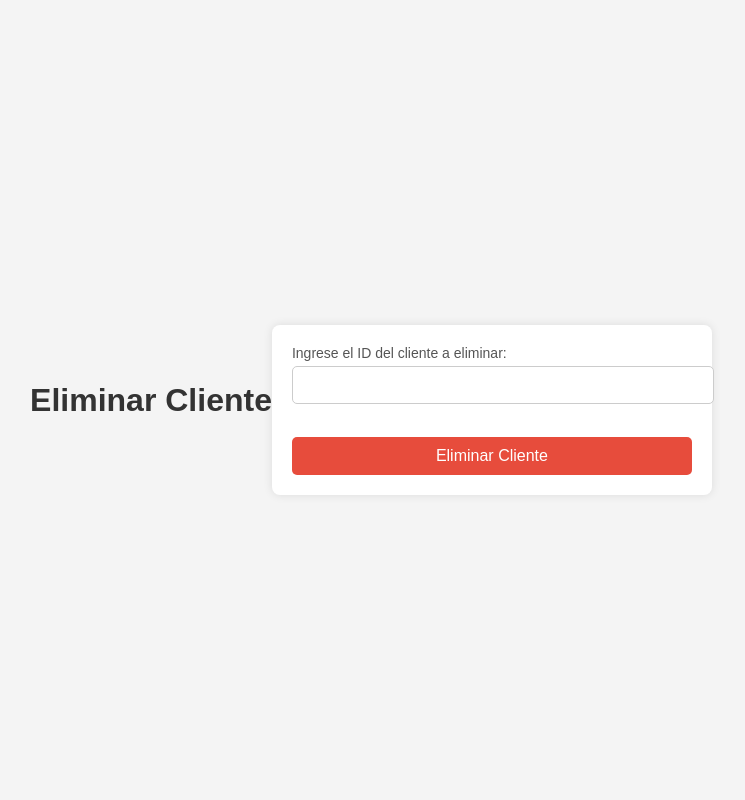
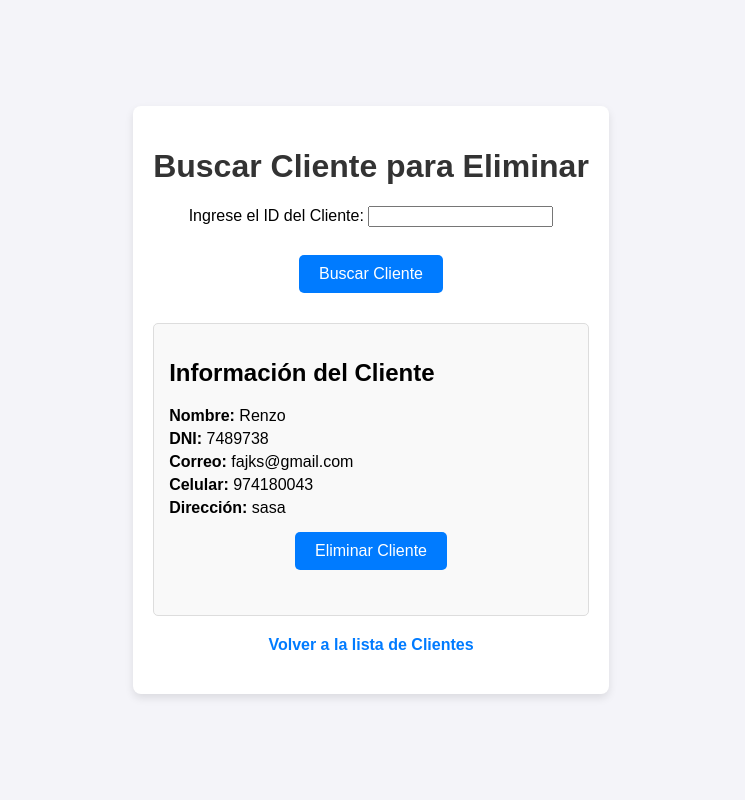
Before and after one commit to JoacoGE/Proyecto-IngDatos, a Python web app: template templates/eliminar_clientes.html in a window 1280 px wide. Shown: the whole page, without its empty margins (269-1014 px from the left). Run offline with Jinja, Linux system fonts and the light colour scheme; the template is opened without the code that fills it, so the values that code supplies are empty.

Commit message:
FINAL FINAL

```diff
--- a/static/stylesCliente.css
+++ b/static/stylesCliente.css
@@ -1,3 +1,4 @@
+/* Estilos generales */
 body {
     font-family: 'Arial', sans-serif;
     background-color: #f8f8f8;
@@ -14,6 +15,7 @@ h1 {
     font-weight: bold;
 }
 
+/* Tabla */
 table {
     width: 85%;
     margin: 40px auto;
--- a/static/stylesEliminar.css
+++ b/static/stylesEliminar.css
@@ -1,85 +1,48 @@
-/* Estilos generales */
-body {
+.container {
+    max-width: 800px;
+    margin: 0 auto;
+    padding: 20px;
     font-family: Arial, sans-serif;
-    background-color: #f4f4f4;
-    margin: 0;
-    padding: 0;
-    display: flex;
-    justify-content: center;
-    align-items: center;
-    height: 100vh;
 }
 
 h1 {
-    color: #333;
     text-align: center;
 }
 
-/* Estilo para el contenedor del formulario */
 form {
-    background-color: #fff;
-    padding: 20px;
-    border-radius: 8px;
-    box-shadow: 0 0 10px rgba(0, 0, 0, 0.1);
-    width: 100%;
-    max-width: 400px;
-    margin-top: 20px;
-}
-
-/* Estilos para los campos de entrada */
-label {
-    font-size: 14px;
-    color: #555;
-    display: block;
-    margin-bottom: 5px;
-}
-
-input[type="text"] {
-    width: 100%;
-    padding: 10px;
-    margin-bottom: 15px;
-    border: 1px solid #ccc;
-    border-radius: 5px;
-    font-size: 14px;
+    text-align: center;
+    margin-bottom: 20px;
 }
 
 button {
-    width: 100%;
-    padding: 10px;
-    background-color: #e74c3c;
-    color: #fff;
+    margin: 10px 0;
+    padding: 10px 20px;
+    background-color: #007BFF;
+    color: white;
     border: none;
     border-radius: 5px;
-    font-size: 16px;
     cursor: pointer;
-    transition: background-color 0.3s ease;
 }
 
 button:hover {
-    background-color: #c0392b;
+    background-color: #0056b3;
 }
 
-/* Estilo para los mensajes flash */
-ul {
-    list-style-type: none;
-    padding: 0;
-    margin-bottom: 20px;
+.cliente-info {
+    border: 1px solid #ddd;
+    padding: 15px;
+    margin: 20px 0;
+    border-radius: 5px;
+    text-align: left;
 }
 
-li {
-    padding: 10px;
-    margin-bottom: 10px;
-    border-radius: 5px;
+.back-button {
     text-align: center;
+    margin: 20px 0;
+}
+
+.back-button a {
+    text-decoration: none;
+    color: #555;
     font-weight: bold;
 }
-
-.success {
-    background-color: #2ecc71;
-    color: white;
-}
-
-.error {
-    background-color: #e74c3c;
-    color: white;
-}
--- a/templates/eliminar_clientes.html
+++ b/templates/eliminar_clientes.html
@@ -3,28 +3,112 @@
 <head>
     <meta charset="UTF-8">
     <title>Eliminar Cliente</title>
-    <link rel="stylesheet" href="{{ url_for('static', filename='stylesEliminar.css') }}">
+    <style>
+        /* Estilos generales */
+        body {
+            font-family: Arial, sans-serif;
+            background-color: #f4f4f9;
+            margin: 0;
+            padding: 0;
+            display: flex;
+            justify-content: center;
+            align-items: center;
+            height: 100vh;
+        }
+
+        .container {
+            max-width: 800px;
+            margin: 0 auto;
+            padding: 20px;
+            background-color: #ffffff;
+            border-radius: 8px;
+            box-shadow: 0 4px 8px rgba(0, 0, 0, 0.1);
+        }
+
+        h1 {
+            text-align: center;
+            color: #333;
+        }
+
+        form {
+            text-align: center;
+            margin-bottom: 20px;
+        }
+
+        button {
+            margin: 10px 0;
+            padding: 10px 20px;
+            background-color: #007BFF;
+            color: white;
+            border: none;
+            border-radius: 5px;
+            cursor: pointer;
+            font-size: 16px;
+        }
+
+        button:hover {
+            background-color: #0056b3;
+        }
+
+        /* Información del cliente */
+        .cliente-info {
+            border: 1px solid #ddd;
+            padding: 15px;
+            margin: 20px 0;
+            border-radius: 5px;
+            text-align: left;
+            background-color: #f9f9f9;
+        }
+
+        .cliente-info p {
+            margin: 5px 0;
+        }
+
+        /* Enlace de regreso */
+        .back-button {
+            text-align: center;
+            margin: 20px 0;
+        }
+
+        .back-button a {
+            text-decoration: none;
+            color: #007BFF;
+            font-weight: bold;
+        }
+
+        .back-button a:hover {
+            text-decoration: underline;
+        }
+    </style>
 </head>
 <body>
-    <h1>Eliminar Cliente</h1>
+    <div class="container">
+        <h1>Buscar Cliente para Eliminar</h1>
 
-    <!-- Mensaje de éxito o error -->
-    {% with messages = get_flashed_messages(with_categories=true) %}
-        {% if messages %}
-            <ul>
-                {% for category, message in messages %}
-                    <li class="{{ category }}">{{ message }}</li>
-                {% endfor %}
-            </ul>
-        {% endif %}
-    {% endwith %}
+        <!-- Formulario para Buscar Cliente por ID -->
+        <form action="/eliminar_cliente" method="POST">
+            <label for="cliente_id">Ingrese el ID del Cliente:</label>
+            <input type="text" id="cliente_id" name="cliente_id" required><br><br>
+            <button type="submit">Buscar Cliente</button>
+        </form>
 
-    <!-- Formulario para eliminar cliente por ID -->
-    <form action="{{ url_for('eliminar_cliente') }}" method="POST">
-        <label for="cliente_id">Ingrese el ID del cliente a eliminar:</label>
-        <input type="text" id="cliente_id" name="cliente_id" required><br><br>
+            <div class="cliente-info">
+                <h2>Información del Cliente</h2>
+                <p><strong>Nombre:</strong> Renzo</p>
+                <p><strong>DNI:</strong> 7489738</p>
+                <p><strong>Correo:</strong> fajks@gmail.com</p>
+                <p><strong>Celular:</strong> 974180043</p>
+                <p><strong>Dirección:</strong> sasa</p>
 
-        <button type="submit">Eliminar Cliente</button>
-    </form>
+                <form action="/eliminar_cliente" method="POST">
+                    <input type="hidden" name="cliente_id" value="{{ cliente[0] }}">
+                    <button type="submit">Eliminar Cliente</button>
+                </form>
+            </div>
+
+        <div class="back-button">
+            <a href="/clientes">Volver a la lista de Clientes</a>
+        </div>
+    </div>
 </body>
 </html>
--- a/templates/index.html
+++ b/templates/index.html
@@ -22,6 +22,7 @@
             <h2>Introducción</h2>
             <p>Esta es la página de inicio de nuestro proyecto. Aquí encontrarás información relevante y enlaces a otras secciones.</p>
             <a href="/clientes" class="button">Ver Clientes</a>
+            <a href="/pedidos" class="button">Ver Pedidos</a>
         </section>
         <section>
             <h2>Productos</h2>
```
Also changed, not shown: app.py (+54 -25 lines), configs/database.py (+32 -23 lines), static/styles.css (+23 -0 lines), templates/buscar_clientes.html (added, +16 -0 lines), templates/clientes.html (+12 -12 lines), templates/editar_clientes.html (added, +32 -0 lines), templates/pedidos.html (added, +42 -0 lines), templates/obtener_pedidos.html (added).
